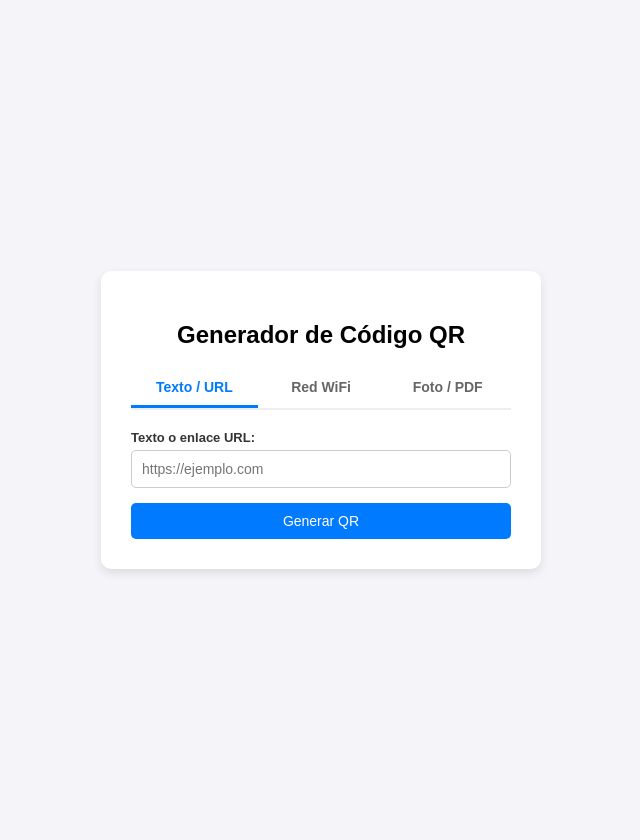
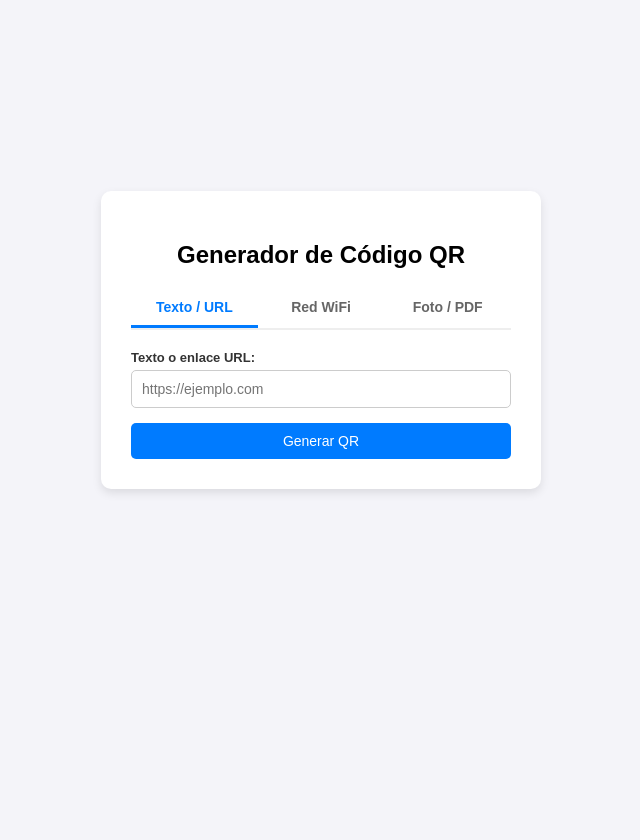
Before and after one commit to iamkevins/qr-pro-web, a Flask app: page / in a window 1280 px wide. Shown: the whole page, without its empty margins (319-959 px from the left). After the commit the page ends 493 px from the top, so only its background shows below. Run offline with Flask 3, Linux system fonts and the light colour scheme.

Commit message:
Update index.html

```diff
--- a/templates/index.html
+++ b/templates/index.html
@@ -12,6 +12,7 @@
             justify-content: center;
             align-items: center;
             min-height: 100vh;
+            min-height: 80vh;
             margin: 0;
             padding: 20px;
         }
```
